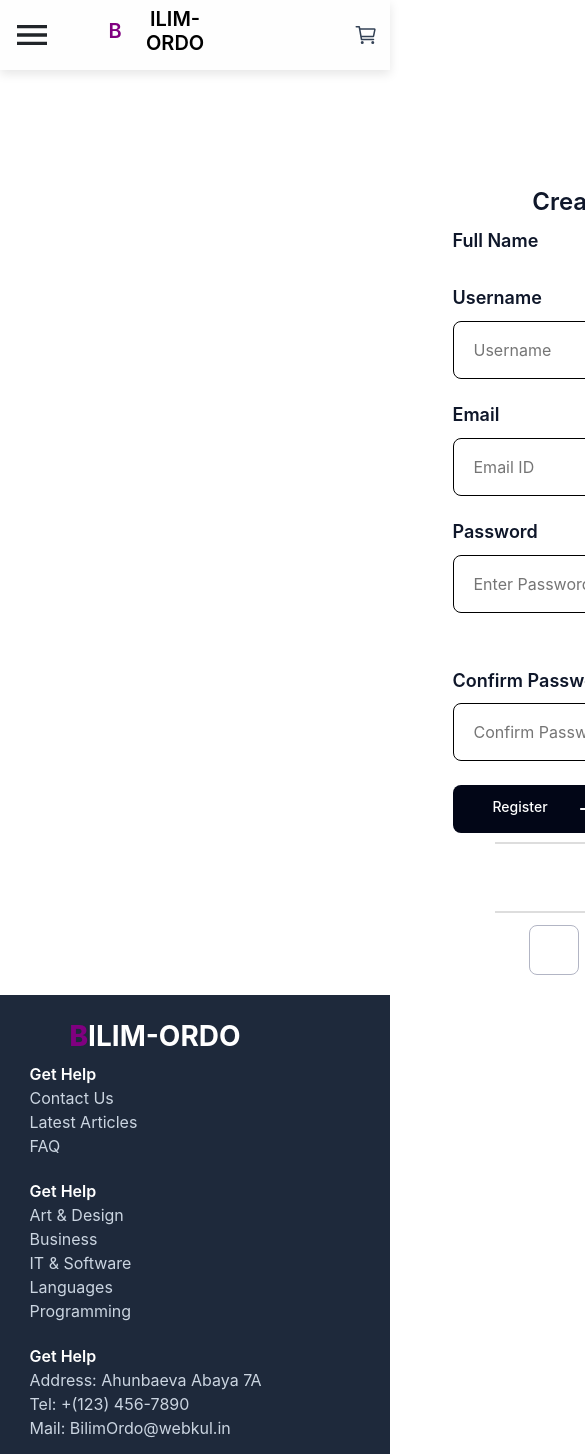
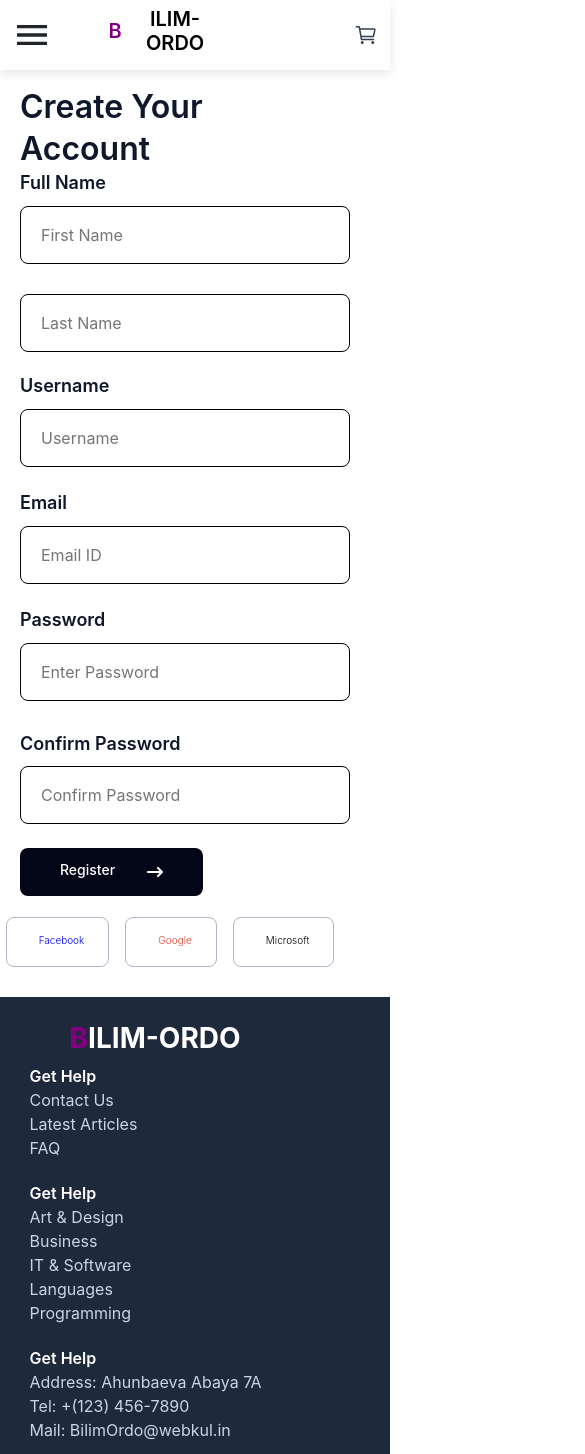
Before and after one commit to okurmenpro/bilim-ordo-frontend, a React (Create React App) app: page /signup in a window 390 px wide. Shown: the top 1454 px of the page, 585 px wide, since content can reach past the window. Built offline with nearby package versions, Linux system fonts and the light colour scheme.

Commit message:
sinupadap

```diff
--- a/src/components/Login2/index.jsx
+++ b/src/components/Login2/index.jsx
@@ -58,20 +58,32 @@ const Authorization = () => {
         </div>
         <button className="login-button" onClick={handleLogin}>
           Войти
-          <svg className="arrow-right" xmlns="http://www.w3.org/2000/svg" width="16" height="16" fill="currentColor" class="bi bi-arrow-right" viewBox="0 0 16 16">
-            <path fill-rule="evenodd" d="M1 8a.5.5 0 0 1 .5-.5h11.793l-3.147-3.146a.5.5 0 0 1 .708-.708l4 4a.5.5 0 0 1 0 .708l-4 4a.5.5 0 0 1-.708-.708L13.293 8.5H1.5A.5.5 0 0 1 1 8" />
+          <svg
+            className="arrow-right"
+            xmlns="http://www.w3.org/2000/svg"
+            width="16"
+            height="16"
+            fill="currentColor"
+            class="bi bi-arrow-right"
+            viewBox="0 0 16 16"
+          >
+            <path
+              fill-rule="evenodd"
+              d="M1 8a.5.5 0 0 1 .5-.5h11.793l-3.147-3.146a.5.5 0 0 1 .708-.708l4 4a.5.5 0 0 1 0 .708l-4 4a.5.5 0 0 1-.708-.708L13.293 8.5H1.5A.5.5 0 0 1 1 8"
+            />
           </svg>
-
         </button>
 
         <div className="Signupwith">
-          <div className="line1"> <hr className="here2" /></div>
+          <div className="line1">
+            {" "}
+            <hr className="here2" />
+          </div>
           <p className="words"> Sign With In</p>
-          <div className="Line2"><hr className="here" /></div>
-
+          <div className="Line2">
+            <hr className="here" />
+          </div>
         </div>
-
-
 
         <div className="fgm-sign-in">
           <button className="Facebook-google-microsoft">
@@ -79,8 +91,9 @@ const Authorization = () => {
               <img src={facebook} alt="" />
               <p
                 style={{
-                  color: "blue"
-                }}>
+                  color: "blue",
+                }}
+              >
                 Facebook
               </p>
             </div>
@@ -114,7 +127,6 @@ const Authorization = () => {
       <div className="authorization-left">
         <img className="big-images" src={authorization} alt="Authorization" />
       </div>
-
     </div>
   );
 };
--- a/src/components/SignUp/SignUp.scss
+++ b/src/components/SignUp/SignUp.scss
@@ -161,7 +161,6 @@
       justify-content: center;
       gap: 8px;
       box-sizing: border-box;
-      /* Major/Shade */
       border: 1px solid rgb(178, 181, 196);
       border-radius: 8px;
       background: rgb(255, 255, 255);
@@ -216,277 +215,153 @@
     }
   }
 }
-
-@media screen and (max-width: 768px) {
+@media screen and (max-width: 432px) {
+  .main-spot {
+    width: 300px;
+    margin-left: 20px;
+    margin-bottom: 30px;
     .signup-png {
       display: none;
     }
+    .right-register {
+      margin: 0;
+      width: 300px;
+      .registration {
+        width: 300px;
+        margin: 60px 0 0 0;
+        text-align: left;
+      }
+      .full-name-input {
+        display: grid;
+      }
+      .Username-input {
+        input {
+          width: 330px;
+        }
+      }
+      .Email-input {
+        input {
+          width: 330px;
+        }
+      }
+      .password-container {
+        display: grid;
+        gap: 5px;
 
-  .main-spot {
-    flex-direction: column;
-    align-items: center;
-    margin: auto;
-    gap: 20px;
+        .password-input {
+          width: 300px;
+
+          h3 {
+            width: 300px;
           }
-
-  .right-register {
-    width: 100%;
-    padding: 20px;
-    margin-top: 20px;
         }
-
-  .registration {
-    font-size: 24px;
-    text-align: center;
-    margin-bottom: 10px;
       }
-
-  .inputs,
-  .Username-input,
-  .Email-input,
-  .password-container {
-    padding: 0 10px;
-  }
-
-  .inputs input,
-  .Username-input input,
-  .Email-input input,
-  .password-container .password-input input {
-    width: 100%;
-    height: 45px;
-    font-size: 16px;
-  }
-
-  .buttom-label button {
-    width: 20%;
-    font-size: 16px;
-    height: 45px;
-  }
-
       .Sign-up-with {
-    flex-direction: column;
-    gap: 10px;
-  }
-
-  .Facebook-google-microsoft {
-    width: 100%;
-    height: 45px;
-    font-size: 14px;
-    p {
+        display: none;
+        .left-width {
           display: none;
         }
       }
+      .fgm-sign-in {
+        .Facebook-google-microsoft {
+          width: 110px;
         }
-@media screen and (max-width: 820px) {
+      }
+    }
+  }
+}
+@media screen and (min-width: 768px) and (max-width: 820px) {
+  .main-spot {
+    margin-left: 50px;
+    width: 600px;
+    margin-bottom: 20px;
     .signup-png {
       display: none;
     }
-
-  .main-spot {
-    flex-direction: column;
-    align-items: center;
-    gap: 20px;
-    margin: 0 auto;
+    .right-register {
+      margin: 0;
     }
-
-  .right-register {
-    width: 100%;
-    padding: 15px;
-    margin-top: 15px;
-  }
-
-  .registration {
-    font-size: 22px;
-    text-align: center;
-    margin-bottom: 15px;
-  }
-
-  .inputs,
-  .Username-input,
-  .Email-input,
-  .password-container {
-    padding: 0 10px;
-  }
-
-  .inputs input,
-  .Username-input input,
-  .Email-input input,
-  .password-container .password-input input {
-    width: 100%;
-    height: 40px;
-    font-size: 14px;
-  }
-
-  .password-container {
-    flex-direction: column;
-    gap: 10px;
-  }
-
-  .buttom-label button {
-    width: 20%;
-    font-size: 14px;
-    height: 40px;
-  }
-
-  .Sign-up-with {
-    flex-direction: column;
-    align-items: center;
-    gap: 10px;
-  }
-
-  .fgm-sign-in {
-    .Facebook-google-microsoft {
-      max-width: 45px;
-      height: 45px;
   }
 }
 
-  .left-width {
-    width: 100%;
-  }
-}
-@media screen and (max-width: 1024px) {
+@media screen and (min-width: 912px) and (max-width: 912px) {
+  .main-spot {
+    margin-left: 50px;
+    width: 700px;
     .signup-png {
       display: none;
     }
-
-  .main-spot {
-    flex-direction: column;
-    align-items: center;
-    gap: 20px;
-    margin: 0 auto;
+    .right-register {
+      margin: 0;
     }
-
-  .right-register {
-    width: 100%;
-    padding: 15px;
-    margin-top: 15px;
-  }
-
-  .registration {
-    font-size: 22px;
-    text-align: center;
-    margin-bottom: 15px;
-  }
-
-  .inputs,
-  .Username-input,
-  .Email-input,
-  .password-container {
-    padding: 0 10px;
-  }
-
-  .inputs input,
-  .Username-input input,
-  .Email-input input,
-  .password-container .password-input input {
-    width: 100%;
-    height: 40px;
-    font-size: 14px;
-  }
-
-  .password-container {
-    flex-direction: column;
-    gap: 10px;
-  }
-
-  .buttom-label button {
-    width: 20%;
-    font-size: 14px;
-    height: 40px;
-  }
-
-  .Sign-up-with {
-    flex-direction: column;
-    align-items: center;
-    gap: 10px;
-  }
-
-  .Facebook-google-microsoft {
-    width: 100%;
-    height: 40px;
-    font-size: 14px;
-  }
-
-  .left-width {
-    width: 100%;
   }
 }
 
-@media screen and (max-width: 700px) {
+@media screen and (min-width: 1024px) and (max-width: 1024px) {
+  .main-spot {
+    margin-left: 50px;
+    width: 700px;
     .signup-png {
       display: none;
     }
-
-  .main-spot {
-    flex-direction: column;
-    align-items: center;
-    margin-right: 900px;
-    gap: 20px;
-  }
-  .inputs {
-    padding: 0;
-    .full-name-input {
-      display: grid;
-      grid-template-columns: repeat(1, 1fr);
-
-      input {
-        width: 260px;
+    .right-register {
+      margin: 0;
     }
   }
 }
+
+@media screen and (min-width: 540px) and (max-width: 540px) {
+  .main-spot {
+    width: 300px;
+    margin-left: 20px;
+    margin-bottom: 30px;
+    .signup-png {
+      display: none;
+    }
     .right-register {
-    width: 375px;
-    padding: 20px;
-    margin-top: 20px;
+      margin: 0;
+      width: 300px;
+      .registration {
+        width: 300px;
+        margin: 60px 0 0 0;
+        text-align: left;
       }
+      .full-name-input {
+        display: grid;
+      }
+      .Username-input {
+        input {
+          width: 330px;
+        }
+      }
+      .Email-input {
+        input {
+          width: 330px;
+        }
+      }
+      .password-container {
+        display: grid;
+        gap: 5px;
 
-  .registration {
-    font-size: 24px;
-    text-align: center;
-    margin-bottom: 10px;
+        .password-input {
+          width: 300px;
+
+          h3 {
+            width: 300px;
           }
-
-  .Username-input,
-  .Email-input,
-  .password-container {
-    width: 260px;
-    padding: 0;
         }
-
-  .Username-input input,
-  .Email-input input,
-  .password-container .password-input input {
-    width: 100%;
-    height: 45px;
-    font-size: 16px;
       }
-
-  .password-container {
-    flex-direction: column;
-    gap: 10px;
+      .Sign-up-with {
+        display: none;
+        .left-width {
+          display: none;
         }
-
-  .buttom-label button {
-    width: 90px;
-    font-size: 16px;
-    height: 45px;
-  }
-
-  .Sign-up-with {
-    flex-direction: column;
-    align-items: center;
-    gap: 10px;
-    width: 375px;
       }
       .fgm-sign-in {
         .Facebook-google-microsoft {
-      max-width: 45px;
-      height: 45px;
+          width: 110px;
         }
       }
-
-  .left-width {
-    width: 100%;
     }
   }
+}
--- a/src/components/SignUp/index.jsx
+++ b/src/components/SignUp/index.jsx
@@ -85,7 +85,7 @@ const SignUp = () => {
             <div className="inputs">
               <h3>Full Name</h3>
               <div className="full-name-input">
-                {/* <input
+                <input
                   type="text"
                   placeholder="First Name"
                   name="firstName"
@@ -100,7 +100,7 @@ const SignUp = () => {
                   value={formData.lastName}
                   onChange={handleChange}
                   required
-                /> */}
+                />
               </div>
             </div>
 
```
Lines whose indentation alone changed are shown as unchanged.
